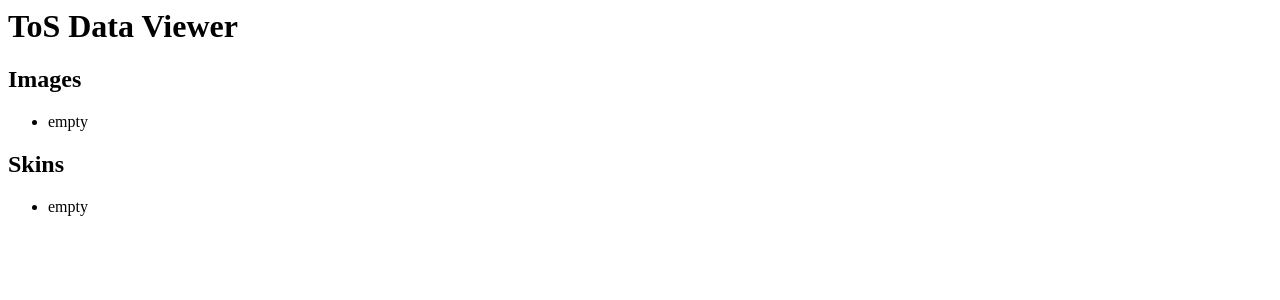
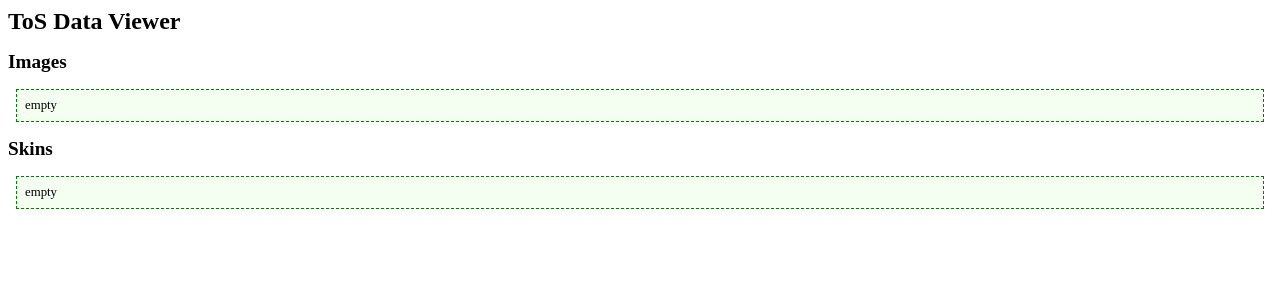
Before and after one commit to tokageel/tos-data-viewer, a Django app: page /skinset/ in a window 1280 px wide. Shown: the top 300 px of the page. Run offline with Django 3.2, Linux system fonts and the light colour scheme; data that the repository does not hold is empty.

Commit message:
Add stylesheet file.

```diff
--- a/config/config/settings.py
+++ b/config/config/settings.py
@@ -63,6 +63,7 @@ TEMPLATES = [
                 'django.template.context_processors.request',
                 'django.contrib.auth.context_processors.auth',
                 'django.contrib.messages.context_processors.messages',
+                'django.template.context_processors.static',
             ],
         },
     },
--- a/config/skinset/templates/skinset/index.html
+++ b/config/skinset/templates/skinset/index.html
@@ -1,3 +1,7 @@
+{% load static %}
+
+<link rel="stylesheet" type="text/css" href="{% static 'style.css' %}">
+
 <h1>ToS Data Viewer</h1>
 
 <h2>Images</h2>
--- a/config/skinset/templates/skinset/list.html
+++ b/config/skinset/templates/skinset/list.html
@@ -1,3 +1,7 @@
+{% load static %}
+
+<link rel="stylesheet" type="text/css" href="{% static 'style.css' %}">
+
 <h1>{{ category_name }}</h1>
 <ul>
 {% for image in image_list %}
--- /dev/null
+++ b/config/static/skinset/style.css
@@ -0,0 +1,27 @@
+h1 {
+    font-size: 1.5em;
+}
+h2 {
+    font-size: 1.2em;
+}
+
+li {
+    font-size: 0.8em;
+}
+
+ul {
+  	margin-left: 0.5em;
+  	margin-right: 0.5em;
+  	padding: 0.5em;
+    border: 1px green dashed;
+    background-color: #f5fff1;
+}
+
+ul li {
+    margin-left: 0em;
+    list-style-type: none;
+}
+
+ul li a {
+    color: green;
+}
```
